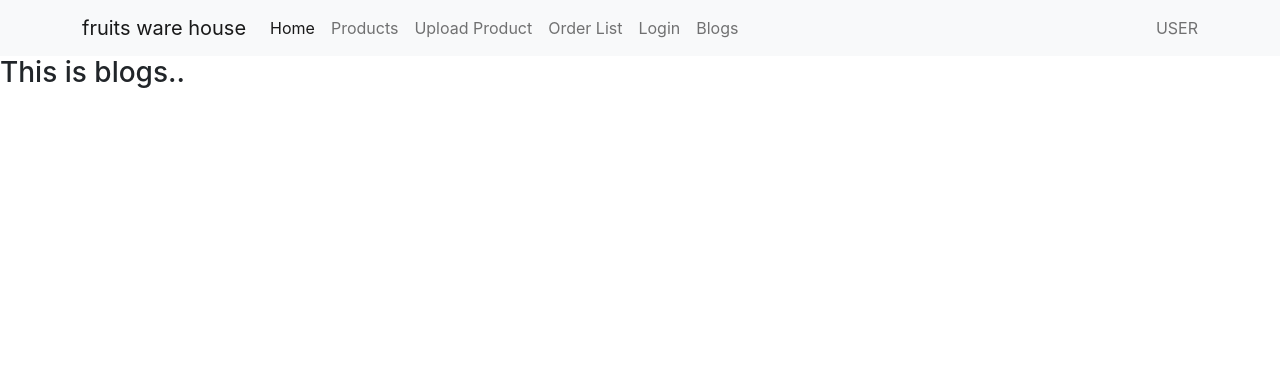
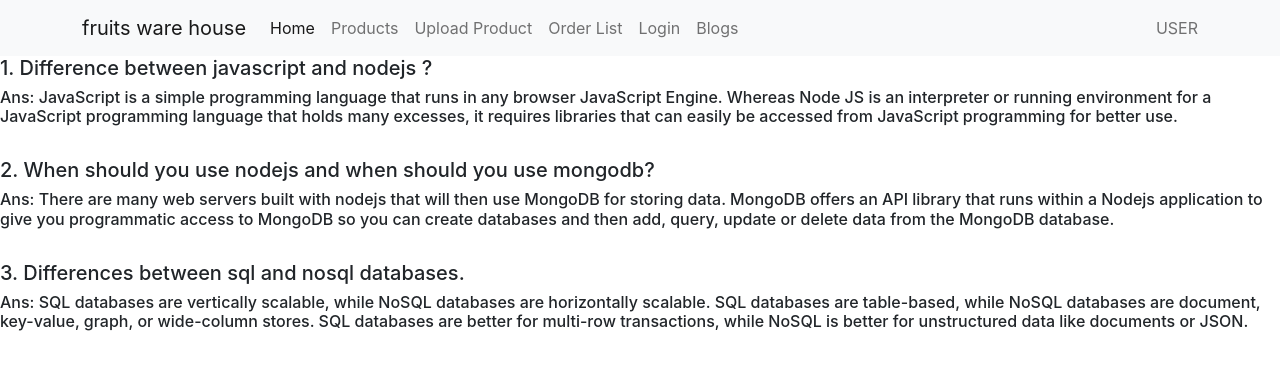
Before and after one commit to Tuhin120458/fiurts-warehouse-server-side, a React (Create React App) app: page /blogs in a window 1280 px wide. Shown: the top 370 px of the page. Built offline with nearby package versions, Linux system fonts and the light colour scheme; no server answers.

Commit message:
added 3 question

```diff
--- a/src/components/Blogs/Blogs.js
+++ b/src/components/Blogs/Blogs.js
@@ -3,8 +3,17 @@ import React from 'react';
 const Blogs = () => {
     return (
         <div>
-            <h3> This is blogs..</h3>
+            <h5>1. Difference between javascript and nodejs ?</h5>
+            <h6>Ans: JavaScript is a simple programming language that runs in any browser JavaScript Engine. Whereas Node JS is an interpreter or running environment for a JavaScript programming language that holds many excesses, it requires libraries that can easily be accessed from JavaScript programming for better use.
+            </h6>
+            <br />
+            <h5>2. When should you use nodejs and when should you use mongodb?</h5>
+            <h6>Ans: There are many web servers built with nodejs that will then use MongoDB for storing data. MongoDB offers an API library that runs within a Nodejs application to give you programmatic access to MongoDB so you can create databases and then add, query, update or delete data from the MongoDB database.</h6>
+            <br />
+            <h5>3. Differences between sql and nosql databases.</h5>
+            <h6>Ans: SQL databases are vertically scalable, while NoSQL databases are horizontally scalable. SQL databases are table-based, while NoSQL databases are document, key-value, graph, or wide-column stores. SQL databases are better for multi-row transactions, while NoSQL is better for unstructured data like documents or JSON.</h6>
         </div>
+
     );
 };
 
--- a/src/components/Products/Products.js
+++ b/src/components/Products/Products.js
@@ -14,12 +14,12 @@ const Products = () => {
         <div>
             <h2>this is products</h2>
             <div>
-                {
+                {/* {
                     products.map(product => <Product
                         key={product._id}
                         product={product}
                     ></Product>)
-                }
+                } */}
             </div>
         </div>
 
```
